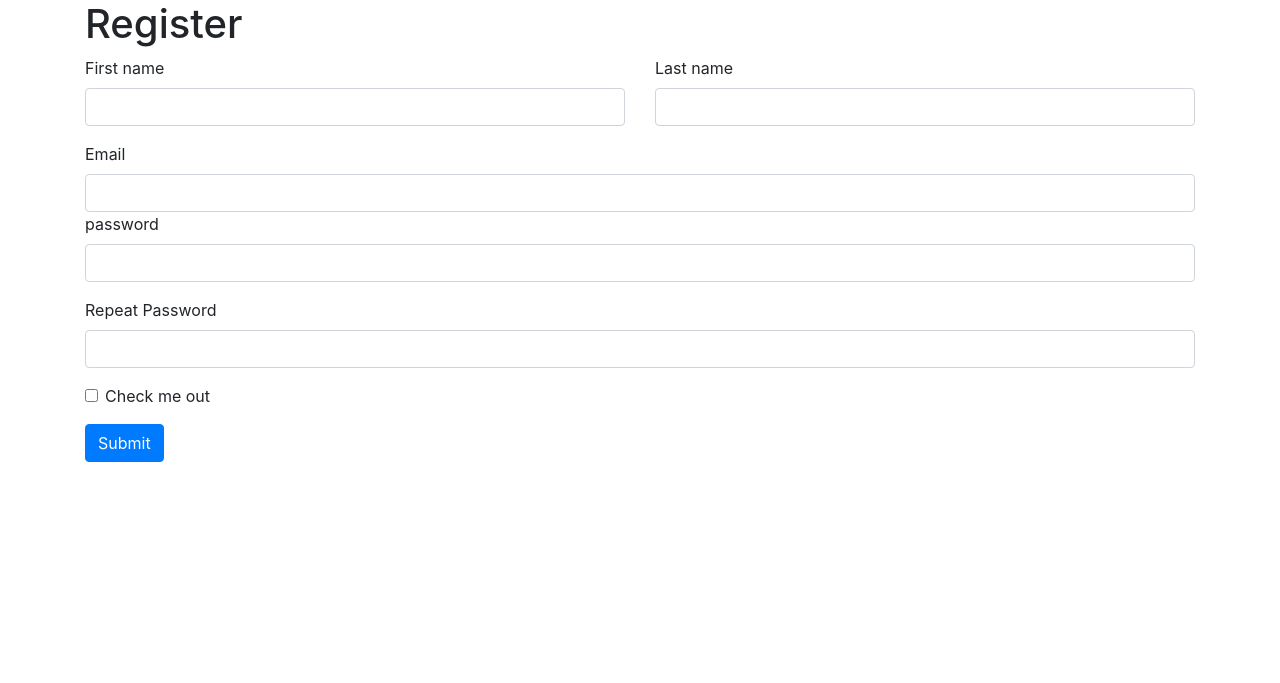
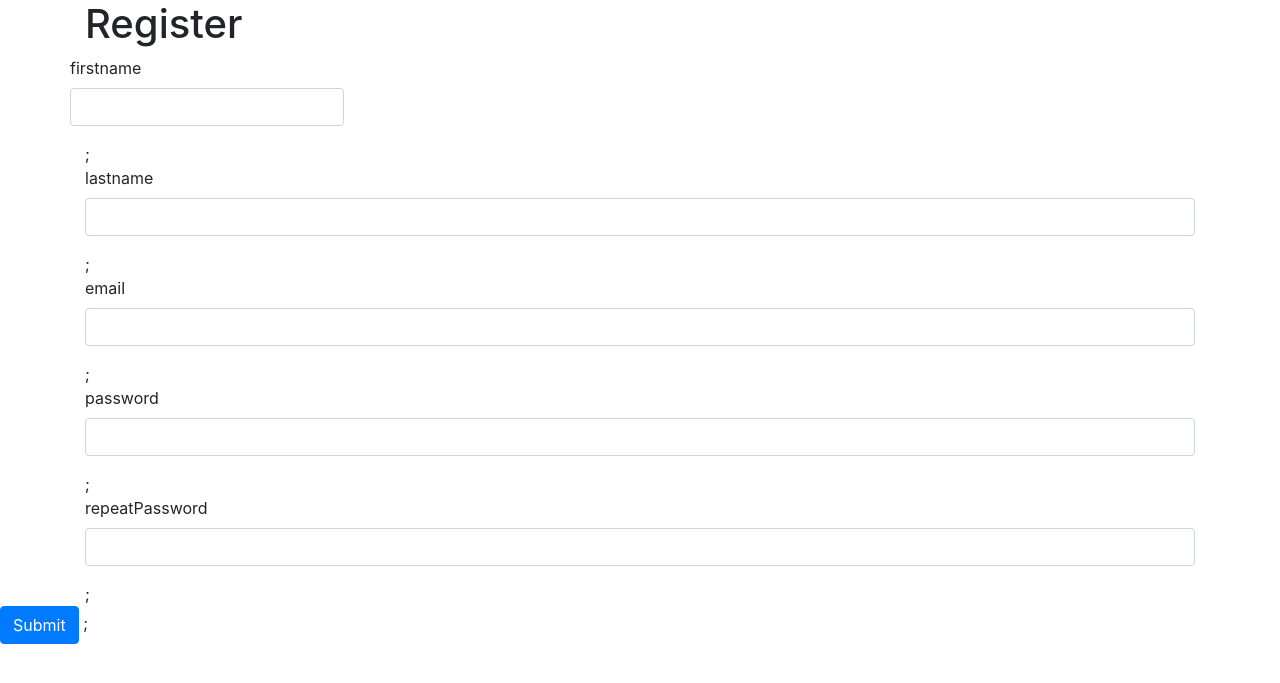
Before and after one commit to tarik-gadoumi/mvc-framework, a PHP site: page /register in a window 1280 px wide. Shown: the top 683 px of the page. Run offline with PHP 8.4, Linux system fonts and the light colour scheme; some libraries are stand-ins or nearby versions.

Commit message:
modifyin form rendering way+handling errors

```diff
--- a/core/Model.php
+++ b/core/Model.php
@@ -39,7 +39,7 @@ abstract class Model
                 if ($ruleName === self::RULE_MIN && strlen($value) < $rule['min']) {
                     $this->addError($attribute, self::RULE_MIN, $rule);
                 }
-                if ($ruleName === self::RULE_MAX && strlen($value) < $rule['max']) {
+                if ($ruleName === self::RULE_MAX && strlen($value) > $rule['max']) {
                     $this->addError($attribute, self::RULE_MAX, $rule);
                 }
                 if ($ruleName === self::RULE_MATCH && $value !== $this->{$rule['match']}) {
@@ -67,4 +67,12 @@ abstract class Model
             self::RULE_MATCH => 'This field must be the same as {match}',
         ];
     }
+    public function  hasError($attribute)
+    {
+        return $this->errors[$attribute] ?? false;
+    }
+    public function getFirstError($attribute)
+    {
+        return $this->errors[$attribute][0] ?? false;
+    }
 }
--- /dev/null
+++ b/core/form/Field.php
@@ -0,0 +1,31 @@
+<?php
+
+namespace app\core\form;
+
+use app\core\Model;
+
+class Field
+{
+    public Model $model;
+    public string $attribute;
+    public  function __construct(Model $model, string $attribute)
+    {
+        $this->model = $model;
+        $this->attribute = $attribute;
+    }
+    public function __toString()
+    {
+        return sprintf(
+            '
+        <div class="form-group">
+            <label for="subjectTitle" class="form-label">%s</label>
+            <input type="text" name="%s" value="%s" class="form-control%s">
+        </div>
+            ',
+            $this->attribute,
+            $this->attribute,
+            $this->model->{$this->attribute},
+            $this->model->hasError($this->attribute) ? ' is-invalid' : '',
+        );
+    }
+}
--- /dev/null
+++ b/core/form/Form.php
@@ -0,0 +1,22 @@
+<?php
+
+namespace app\core\form;
+
+use app\core\Model;
+
+class Form
+{
+    public  static function begin($action, $method)
+    {
+        echo sprintf('<form action="%s" method="%s"', $action, $method);
+        return new Form();
+    }
+    public static function end()
+    {
+        return '</form>';
+    }
+    public static function field(Model $model, $attribute)
+    {
+        return new Field($model, $attribute);
+    }
+}
--- a/models/RegisterModel.php
+++ b/models/RegisterModel.php
@@ -6,11 +6,11 @@ use app\core\Model;
 
 class RegisterModel extends Model
 {
-    public  string $firstname;
-    public  string $lastname;
-    public  string $email;
-    public  string $password;
-    public  string $repeatPassword;
+    public  string $firstname = '';
+    public  string $lastname = '';
+    public  string $email = '';
+    public  string $password = '';
+    public  string $repeatPassword = '';
 
     public function register()
     {
--- a/views/register.php
+++ b/views/register.php
@@ -1,5 +1,17 @@
 <h1>Register</h1>
-<form action="" method="post">
+<div class="row">
+   <?php $form = \app\core\form\Form::begin('', "post") ?>;
+   <?php echo $form->field($model, 'firstname') ?>;
+   <?php echo $form->field($model, 'lastname') ?>;
+   <?php echo $form->field($model, 'email') ?>;
+   <?php echo $form->field($model, 'password') ?>;
+   <?php echo $form->field($model, 'repeatPassword') ?>;
+</div>
+<button type="submit" class="btn btn-primary">Submit</button>
+<?php \app\core\form\Form::end() ?>;
+
+
+<!-- <form action="" method="post">
    <div class="row">
       <div class="col">
          <div class="mb-3">
@@ -30,4 +42,4 @@
          <label class="form-check-label" name='checkout' for="exampleCheck1">Check me out</label>
       </div>
       <button type="submit" class="btn btn-primary">Submit</button>
-</form>
+</form> -->
```
